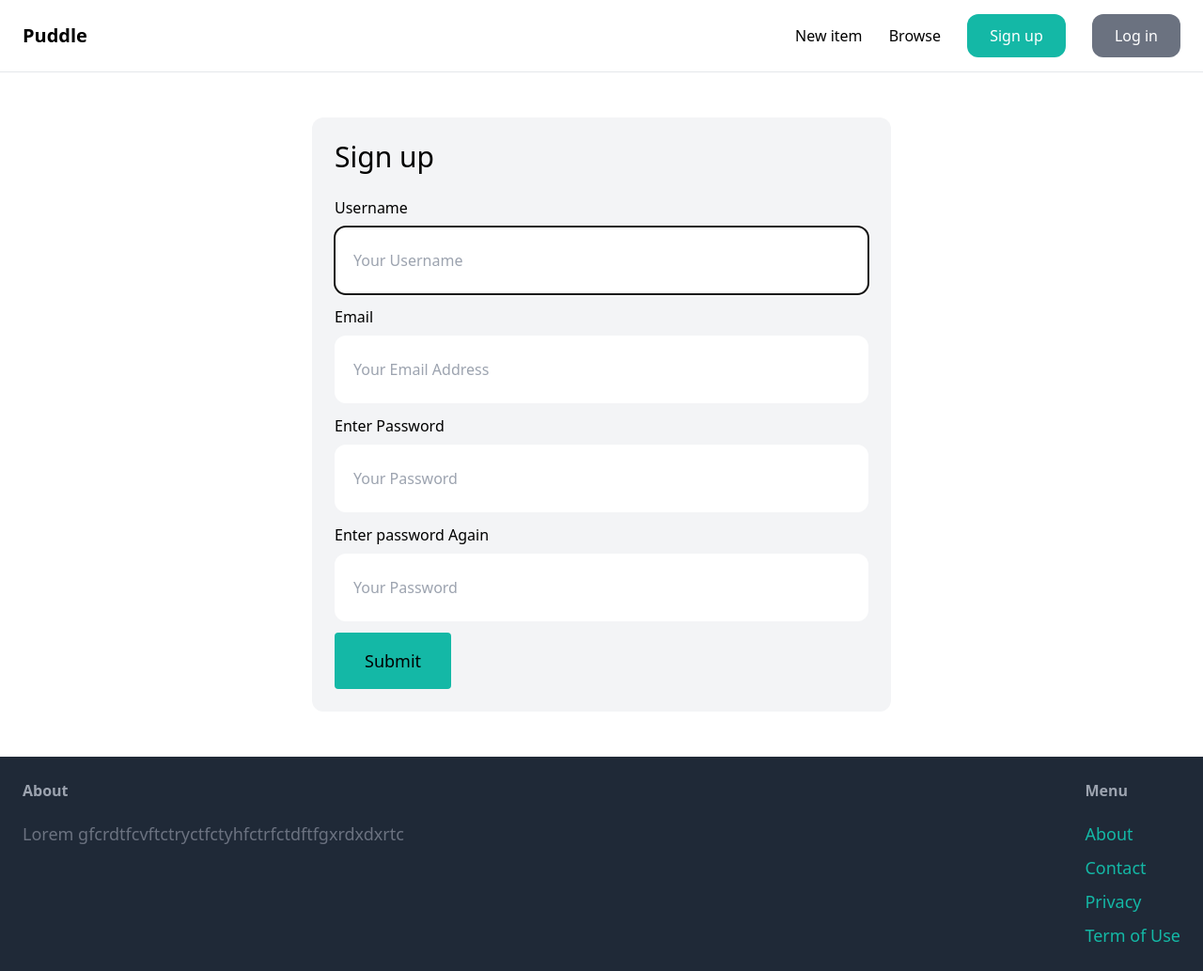
After one commit to Pabloibro/OnlineMarketPlace, a Django app: page /signup in a window 1280 px wide. The commit adds this page. Shown: the whole page at 94% size. Run offline with Django 4.2, Linux system fonts and the light colour scheme; some libraries are stand-ins or nearby versions.

Commit message:
## commit

```diff
--- /dev/null
+++ b/core/forms.py
@@ -0,0 +1,38 @@
+from django import  forms
+from django.contrib.auth.forms import UserCreationForm, AuthenticationForm
+from django.contrib.auth.models import User
+
+class LoginForm(AuthenticationForm):
+    username = forms.CharField(widget=forms.TextInput(attrs={
+        'placeholder': 'Your Username',
+        'class': 'w-full py-6 px-5 rounded-xl'
+    }))
+
+    password = forms.CharField(widget=forms.PasswordInput(attrs={
+        'placeholder': 'Your Password',
+        'class': 'w-full py-6 px-5 rounded-xl'
+    }))
+
+
+
+class SignupForm(UserCreationForm):
+    class Meta:
+        model = User
+        fields = ('username', 'email', 'password1', 'password2')
+
+    username = forms.CharField(widget=forms.TextInput(attrs={
+        'placeholder': 'Your Username',
+        'class': 'w-full py-6 px-5 rounded-xl'
+    }))
+    email = forms.CharField(widget=forms.EmailInput(attrs={
+        'placeholder': 'Your Email Address',
+        'class': 'w-full py-6 px-5 rounded-xl'
+    }))
+    password1 = forms.CharField(widget=forms.PasswordInput(attrs={
+        'placeholder': 'Your Password',
+        'class': 'w-full py-6 px-5 rounded-xl'
+    }))
+    password2 = forms.CharField(widget=forms.PasswordInput(attrs={
+        'placeholder': 'Your Password',
+        'class': 'w-full py-6 px-5 rounded-xl'
+    }))
--- a/core/templates/core/base.html
+++ b/core/templates/core/base.html
@@ -11,11 +11,19 @@
     <nav class="py-6 px-6 flex justify-between items-center border-b border-gray-200">
         <a href="/" class="text-xl font-semibold">Puddle</a>
         <div class="space-x-6">
-            <a href="#" class="text=lg font-semiblod hover:text-gray-500">New item</a>
+            <a href="{% url 'item:new' %}" class="text=lg font-semiblod hover:text-gray-500">New item</a>
             <a href="#" class="text=lg font-semiblod hover:text-gray-500">Browse</a>
 
-            <a href="#" class="px-6 py-3 font-semiblold bg-teal-500 text-white rounded-xl rounded-xl hover:bg-teal-700">Sign up</a>
-            <a href="#" class="px-6 py-3 font-semiblold bg-gray-500 text-white rounded-xl rounded-xl hover:bg-teal-700">Log in</a>
+
+            {% if request.user.is_authenticated %}
+                <a href="{% url 'item:new' %}" class="px-6 py-3 font-semiblold bg-teal-500 text-white rounded-xl rounded-xl hover:bg-teal-700">Inbox</a>
+                <a href="#" class="px-6 py-3 font-semiblold bg-gray-500 text-white rounded-xl rounded-xl hover:bg-teal-700">Dashboard</a>
+            {% else %}
+                <a href="{% url 'core:signup' %}" class="px-6 py-3 font-semiblold bg-teal-500 text-white rounded-xl rounded-xl hover:bg-teal-700">Sign up</a>
+                <a href="{% url 'core:login' %}" class="px-6 py-3 font-semiblold bg-gray-500 text-white rounded-xl rounded-xl hover:bg-teal-700">Log in</a>
+            {% endif %}
+
+
         </div>
     </nav>
     <div class="px-6 py-6">
@@ -33,7 +41,7 @@
             <h3 class="mb-5 font-semibold text-gray-400">Menu</h3>
             <ul class="space-y-2">
                 <li><a href="#" class="text-lg text-teal-500 hover:text-teal-700">About</a></li>
-                <li><a href="{% url 'contact' %}" class="text-lg text-teal-500 hover:text-teal-700">Contact</a></li>
+                <li><a href="{% url 'core:contact' %}" class="text-lg text-teal-500 hover:text-teal-700">Contact</a></li>
                 <li><a href="#" class="text-lg text-teal-500 hover:text-teal-700">Privacy</a></li>
                 <li><a href="#" class="text-lg text-teal-500 hover:text-teal-700">Term of Use</a></li>
             </ul>
--- /dev/null
+++ b/core/templates/core/signup.html
@@ -0,0 +1,49 @@
+{% extends 'core/base.html' %}
+
+{% block title %}Sign up {% endblock %}
+
+{% block content %}
+    <div class="w-1/2 my-6 mx-auto  p-6 bg-gray-100 rounded-xl">
+        <h1 class="mb-6 text-3xl ">Sign up</h1>
+
+
+        <form action="post" action=".">
+            {% csrf_token %}
+
+
+
+            <div class="mb-3">
+                <label for="" class="inline-block mb-2">Username</label> <br>
+                {{ form.username }}
+            </div>
+
+            <div class="mb-3">
+                <label for="" class="inline-block mb-2">Email</label> <br>
+                {{ form.email }}
+            </div>
+
+            <div class="mb-3">
+                <label for="" class="inline-block mb-2">Enter Password</label> <br>
+                {{ form.password1 }}
+            </div>
+
+            <div class="mb-3">
+                <label for="" class="inline-block mb-2">Enter password Again</label> <br>
+                {{ form.password2 }}
+            </div>
+
+            {%  if form.errors or form.non_field_errors %}
+                <div class="mb-3 p-6 bg-red-100 rounded-xl">
+                    {% for field in form %}
+                        {{ field.error }}
+                    {% endfor %}
+
+                    {{ form.non_field_errors }}
+
+                </div>
+            {% endif %}
+
+            <button class="py-4 px-8 text-lg bg-teal-500 hover:bg-teal-700 rounded">Submit</button>
+        </form>
+    </div>
+{% endblock %}
--- /dev/null
+++ b/core/urls.py
@@ -0,0 +1,13 @@
+from django.urls import path
+from . import views
+from django.contrib.auth import views as auth_views
+from .forms import LoginForm
+
+app_name = 'core'
+
+urlpatterns = [
+    path('', views.index, name='index'),
+    path("contact", views.contact, name="contact"),
+    path("signup", views.signup, name="signup"),
+    path("login/", auth_views.LoginView.as_view(template_name='core/login.html', authentication_form=LoginForm), name="login"),
+]
--- a/core/views.py
+++ b/core/views.py
@@ -1,5 +1,6 @@
-from django.shortcuts import render
+from django.shortcuts import render, redirect
 from item.models import Category, Item
+from .forms import SignupForm
 
 # Create your views here.
 def index(request):
@@ -12,3 +13,18 @@ def index(request):
 
 def contact(request):
     return render (request, 'core/contact.html')
+
+
+def signup(request):
+    if request.method == 'POST':
+        form = SignupForm(request.POST)
+
+        if form.is_valid():
+            form.save()
+            return redirect('/login/')
+    else:
+        form = SignupForm()
+
+    return render(request, 'core/signup.html', {
+        'form': form
+    })
--- a/item/templates/item/detail.html
+++ b/item/templates/item/detail.html
@@ -31,12 +31,12 @@
                 <div>
                     <a href="{% url 'item:detail' item.id %}">
                         <div>
-                            <img src="{{ item.image.url }}" alt="image" class="rounded=t=xl">
+                            <img src="{{ related_item.image.url }}" alt="image" class="rounded=t=xl">
                         </div>
 
                         <div class="p-6 bg-white rounded-b-xl">
-                            <h2 class="text-2xl">{{ item.name }}</h2>
-                            <p class="text-gray-500">Price: {{ item.price }}</p>
+                            <h2 class="text-2xl">{{ related_item.name }}</h2>
+                            <p class="text-gray-500">Price: {{ related_item.price }}</p>
                         </div>
 
                     </a>
--- a/item/urls.py
+++ b/item/urls.py
@@ -5,4 +5,5 @@ app_name = 'item'
 
 urlpatterns = [
     path('<int:pk>/', views.detail, name='detail'),
+    path('new/', views.new, name='new'),
 ]
--- a/online_marketplace/settings.py
+++ b/online_marketplace/settings.py
@@ -26,6 +26,10 @@ SECRET_KEY = "django-insecure-rn-z00o^f7(a4_m3_*9x)=+v8@yn*fa8#$c_*=jawxa9zenwt)
 DEBUG = True
 
 ALLOWED_HOSTS = []
+
+LOGIN_URL ='/login/'
+LOGIN_REDIRECT_URL = '/'
+LOGOUT_REDIRECT_URL= '/'
 
 
 # Application definition
--- a/online_marketplace/urls.py
+++ b/online_marketplace/urls.py
@@ -18,11 +18,10 @@ from django.conf import settings
 from django.conf.urls.static import static
 from django.contrib import admin
 from django.urls import path, include
-from core.views import index, contact
+
 
 urlpatterns = [
     path("item/", include('item.urls')),
-    path("", index, name="index"),
-    path("contact", contact, name="contact"),
+    path("", include('core.urls')),
     path("admin/", admin.site.urls),
 ] + static(settings.MEDIA_URL, document_root=settings.MEDIA_ROOT)
```
Also changed, not shown: core/templates/core/login.html (added, +41 -0 lines), item/forms.py (added, +13 -0 lines), item/templates/item/form.html (added, +29 -0 lines), item/views.py (+11 -1 lines).
